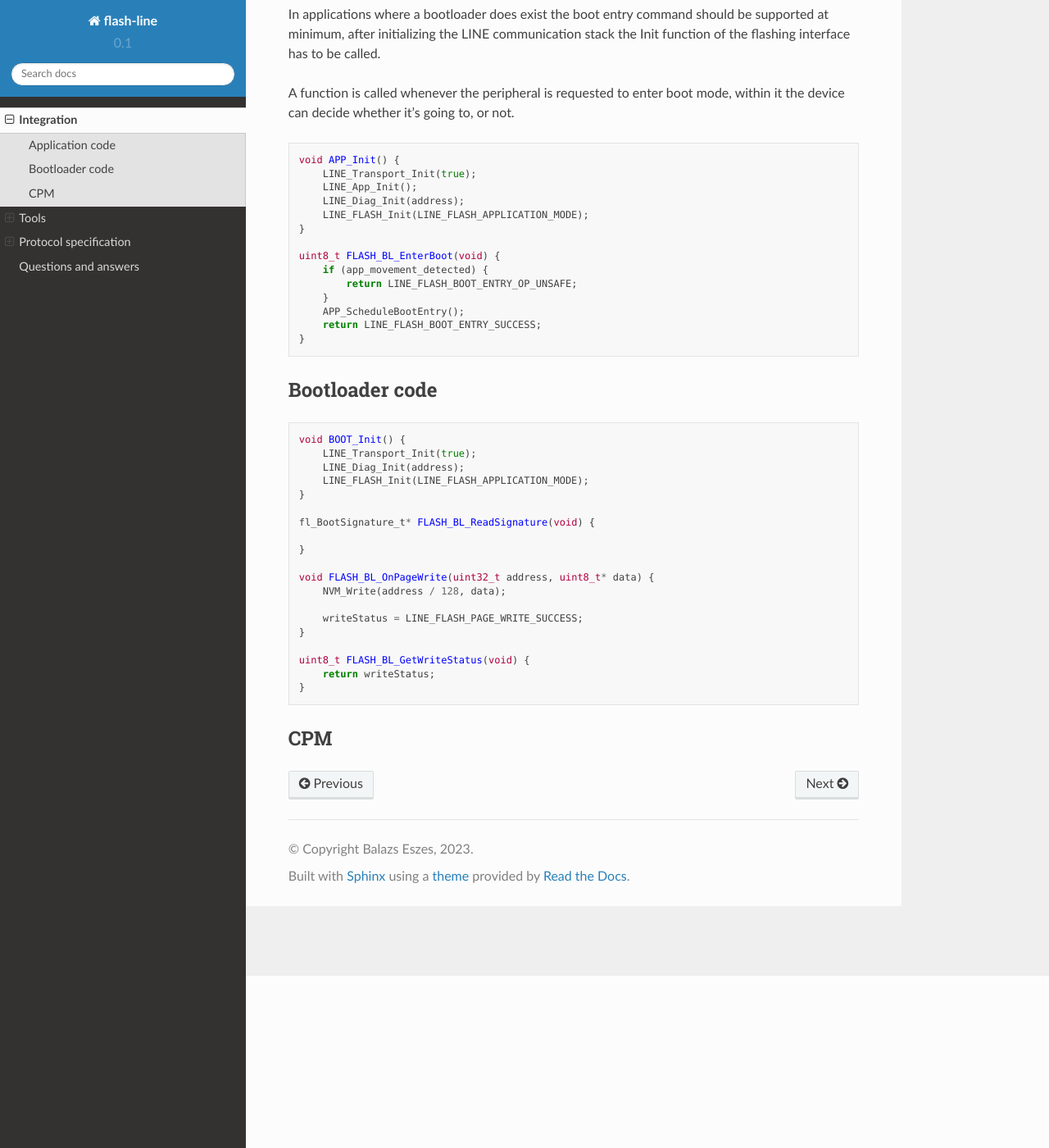
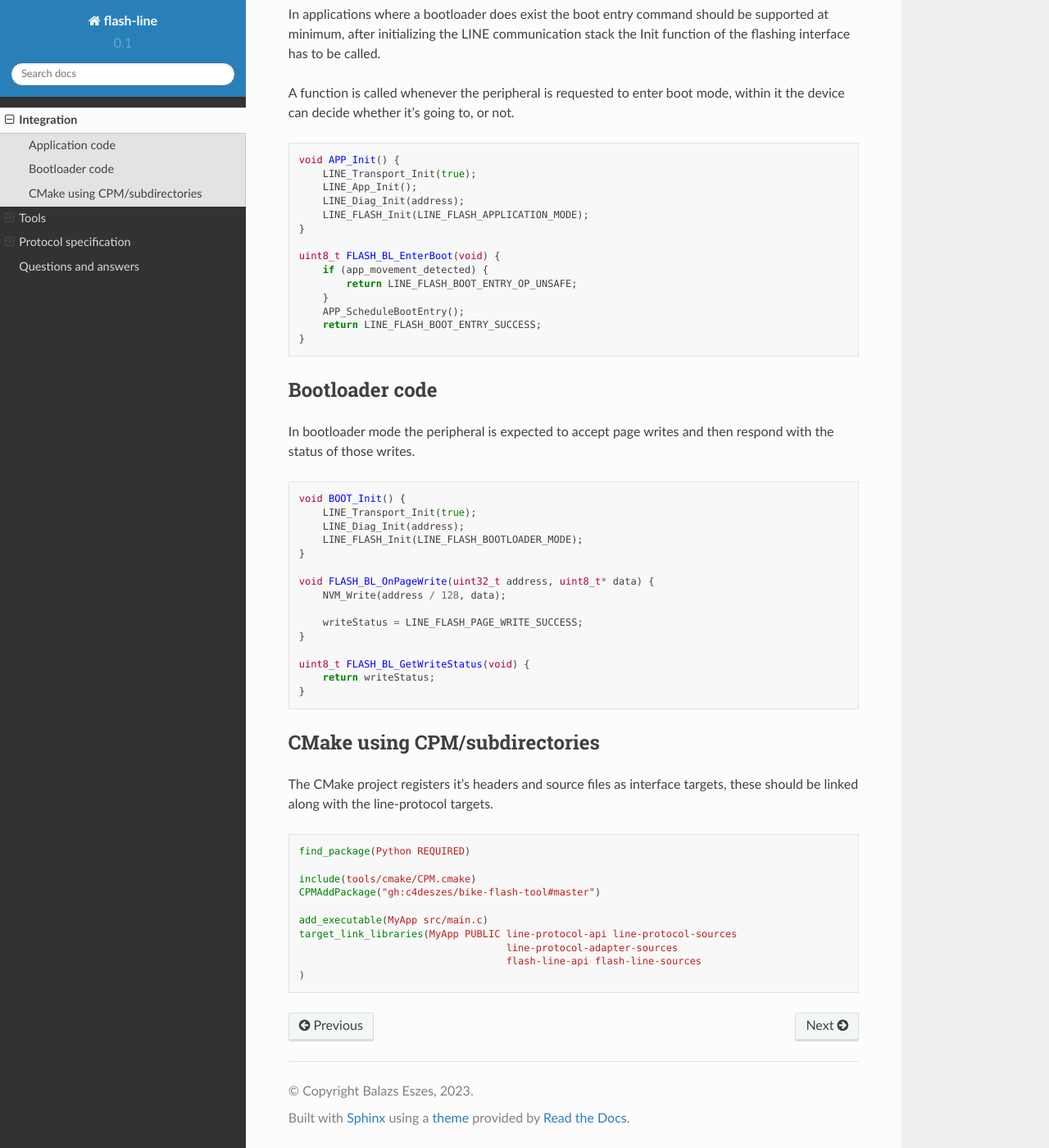
Before and after one commit to c4deszes/bike-flash-tool, a Sphinx documentation site: the page built from docs/integration.rst, in a window 1280 px wide and 1400 px high, scrolled down 210 px. Shown: the whole window at 82% size. Built offline with Sphinx 7.4.7 and the Read the Docs theme 2.0.0, drawn with Linux system fonts in a browser that asks for light colours.

Commit message:
Documentation

```diff
--- a/CMakeLists.txt
+++ b/CMakeLists.txt
@@ -8,7 +8,7 @@ option(FLASH_LINE_BUILD_TESTS "Enables library test cases" OFF)
 
 # TODO: how does CPM work when it's included multiple times?
 include(tools/cmake/CPM.cmake)
-CPMAddPackage("gh:c4deszes/bike-line-protocol#feature/second-version")
+CPMAddPackage("gh:c4deszes/bike-line-protocol#master")
 
 add_library(flash-line-api INTERFACE)
 target_include_directories(flash-line-api INTERFACE
--- a/docs/integration.rst
+++ b/docs/integration.rst
@@ -31,16 +31,15 @@ can decide whether it's going to, or not.
 Bootloader code
 ---------------
 
+In bootloader mode the peripheral is expected to accept page writes and then respond with the
+status of those writes.
+
 .. code-block:: c
 
     void BOOT_Init() {
         LINE_Transport_Init(true);
         LINE_Diag_Init(address);
-        LINE_FLASH_Init(LINE_FLASH_APPLICATION_MODE);
-    }
-
-    fl_BootSignature_t* FLASH_BL_ReadSignature(void) {
-
+        LINE_FLASH_Init(LINE_FLASH_BOOTLOADER_MODE);
     }
 
     void FLASH_BL_OnPageWrite(uint32_t address, uint8_t* data) {
@@ -53,5 +52,21 @@ Bootloader code
         return writeStatus;
     }
 
-CPM
----
+CMake using CPM/subdirectories
+------------------------------
+
+The CMake project registers it's headers and source files as interface targets, these should be
+linked along with the line-protocol targets.
+
+.. code-block:: cmake
+
+    find_package(Python REQUIRED)
+
+    include(tools/cmake/CPM.cmake)
+    CPMAddPackage("gh:c4deszes/bike-flash-tool#master")
+
+    add_executable(MyApp src/main.c)
+    target_link_libraries(MyApp PUBLIC line-protocol-api line-protocol-sources
+                                       line-protocol-adapter-sources
+                                       flash-line-api flash-line-sources
+    )
```
Also changed, not shown: README.md (+1 -1 lines), 1 other file.
